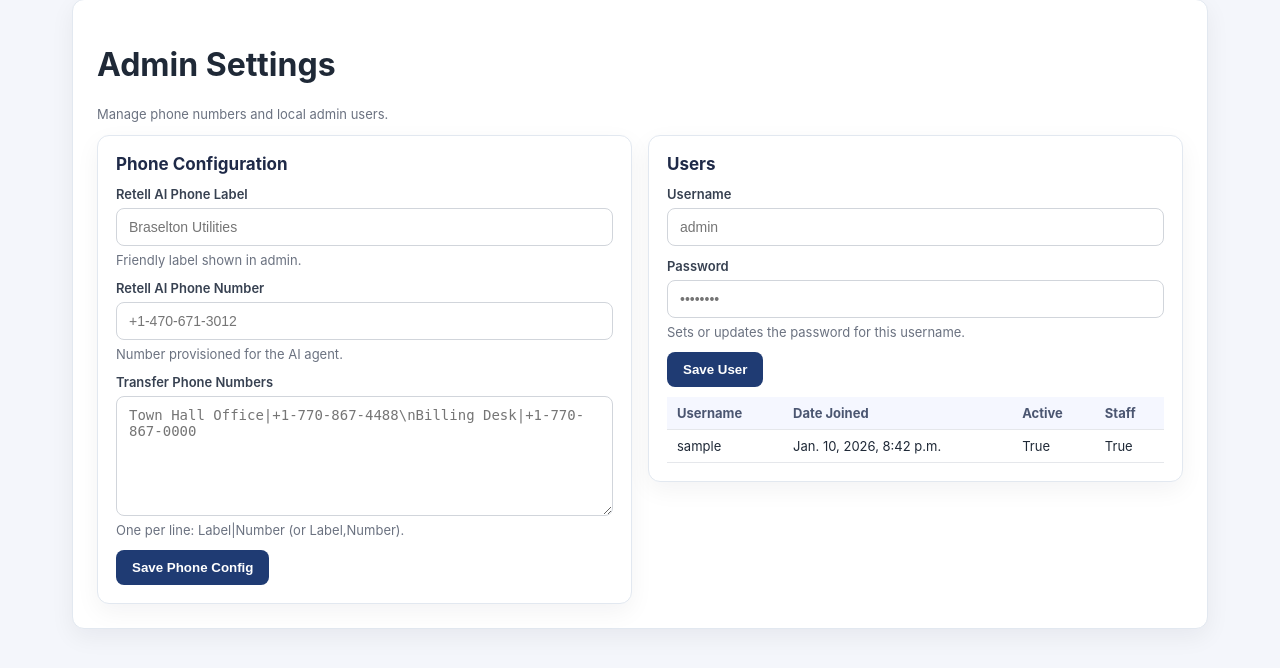
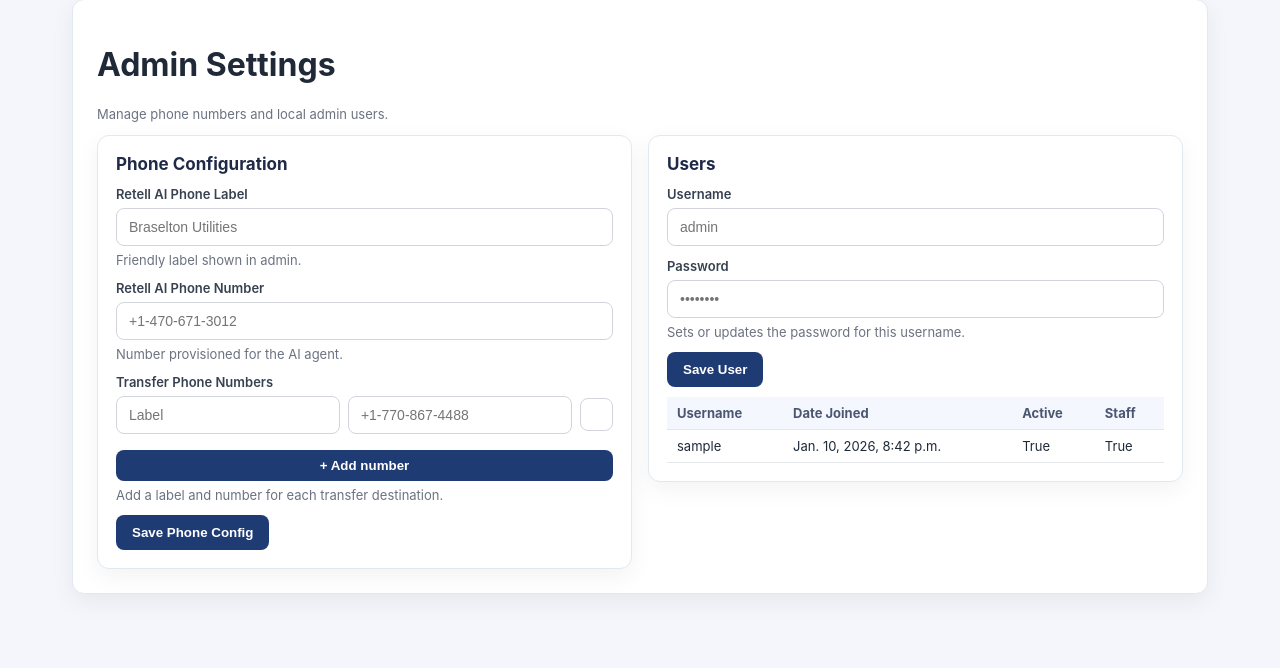
Before and after one commit to prestonbrown26/braselton-phone-water-sewage, a Django app: page /admin/admin/ in a window 1280 px wide. Shown: the part 96-764 px from the top of the page. Run offline with Django 5.2, Linux system fonts and the light colour scheme; the visitor is signed in with stand-in values (Sample User, id 1); data comes from the database, SQL or seed files in the repository.

Commit message:
Fixed admin page and tweak phone number storage

```diff
--- a/core/views.py
+++ b/core/views.py
@@ -483,20 +483,15 @@
         if "phone_config_form" in request.POST:
             retell_number = (request.POST.get("retell_ai_phone_number") or "").strip()
             retell_label = (request.POST.get("retell_ai_phone_label") or "").strip()
-            transfer_raw = request.POST.get("transfer_phone_numbers") or ""
+            labels = request.POST.getlist("transfer_label")
+            numbers = request.POST.getlist("transfer_number")
             transfer_entries = []
-            for line in re.split(r"\n", transfer_raw):
-                if not line.strip():
+            for label, number in zip(labels, numbers):
+                number = (number or "").strip()
+                label = (label or "").strip()
+                if not number:
                     continue
-                parts = [p.strip() for p in re.split(r"[|,]", line, maxsplit=1)]
-                if len(parts) == 2:
-                    label, number = parts
-                else:
-                    label, number = "", parts[0]
-                if number:
-                    transfer_entries.append(
-                        {"label": label or "Transfer", "number": number}
-                    )
+                transfer_entries.append({"label": label or "Transfer", "number": number})
             transfer_numbers = [entry["number"] for entry in transfer_entries]
 
             phone_config.retell_ai_phone_number = retell_number or None
@@ -529,19 +524,15 @@
 
     users = User.objects.all().order_by("-date_joined")
     # Prefer the structured book; fall back to legacy list for display
-    if phone_config.transfer_phone_book:
-        transfer_text = "\n".join(
-            f"{entry.get('label','')}|{entry.get('number','')}"
-            for entry in phone_config.transfer_phone_book
-        )
-    else:
-        transfer_text = "\n".join(phone_config.transfer_phone_numbers or [])
+    transfer_entries = phone_config.transfer_phone_book or [
+        {"label": "", "number": n} for n in (phone_config.transfer_phone_numbers or [])
+    ]
     return render(
         request,
         "admin_settings.html",
         {
             "config": phone_config,
-            "transfer_text": transfer_text,
+            "transfer_entries": transfer_entries,
             "users": users,
             "active_page": "admin-settings",
         },
--- a/templates/admin_settings.html
+++ b/templates/admin_settings.html
@@ -46,6 +46,31 @@
   .muted {
     color: #6b7280;
     font-size: 13px;
+  }
+  .transfer-list {
+    display: flex;
+    flex-direction: column;
+    gap: 10px;
+    margin-bottom: 10px;
+  }
+  .transfer-row {
+    display: grid;
+    grid-template-columns: 1fr 1fr auto;
+    gap: 8px;
+    align-items: center;
+  }
+  .icon-btn {
+    border: 1px solid #d1d5db;
+    background: #fff;
+    border-radius: 8px;
+    padding: 8px 10px;
+    cursor: pointer;
+    font-weight: 700;
+  }
+  .add-btn {
+    background: var(--brand);
+    color: #fff;
+    border: none;
   }
   button {
     background: var(--brand);
@@ -107,13 +132,26 @@
           <span class="muted">Number provisioned for the AI agent.</span>
         </div>
         <div class="form-group">
-          <label for="transfer_phone_numbers">Transfer Phone Numbers</label>
-          <textarea
-            id="transfer_phone_numbers"
-            name="transfer_phone_numbers"
-            placeholder="Town Hall Office|+1-770-867-4488\nBilling Desk|+1-770-867-0000"
-          >{{ transfer_text }}</textarea>
-          <span class="muted">One per line: Label|Number (or Label,Number).</span>
+          <label>Transfer Phone Numbers</label>
+          <div class="transfer-list" id="transfer-list">
+            {% if transfer_entries %}
+              {% for entry in transfer_entries %}
+              <div class="transfer-row">
+                <input type="text" name="transfer_label" placeholder="Label" value="{{ entry.label|default_if_none:'' }}" />
+                <input type="text" name="transfer_number" placeholder="+1-770-867-4488" value="{{ entry.number|default_if_none:'' }}" />
+                <button type="button" class="icon-btn" onclick="this.parentElement.remove()">✕</button>
+              </div>
+              {% endfor %}
+            {% else %}
+              <div class="transfer-row">
+                <input type="text" name="transfer_label" placeholder="Label" />
+                <input type="text" name="transfer_number" placeholder="+1-770-867-4488" />
+                <button type="button" class="icon-btn" onclick="this.parentElement.remove()">✕</button>
+              </div>
+            {% endif %}
+          </div>
+          <button type="button" class="icon-btn add-btn" onclick="addTransferRow()">+ Add number</button>
+          <span class="muted">Add a label and number for each transfer destination.</span>
         </div>
         <button type="submit">Save Phone Config</button>
       </form>
@@ -163,4 +201,17 @@
     </div>
   </div>
 </div>
+<script>
+  function addTransferRow() {
+    const list = document.getElementById("transfer-list");
+    const row = document.createElement("div");
+    row.className = "transfer-row";
+    row.innerHTML = `
+      <input type="text" name="transfer_label" placeholder="Label" />
+      <input type="text" name="transfer_number" placeholder="+1-770-867-4488" />
+      <button type="button" class="icon-btn" onclick="this.parentElement.remove()">✕</button>
+    `;
+    list.appendChild(row);
+  }
+</script>
 {% endblock %}
```
Also changed, not shown: templates/admin_home.html (+4 -4 lines).
